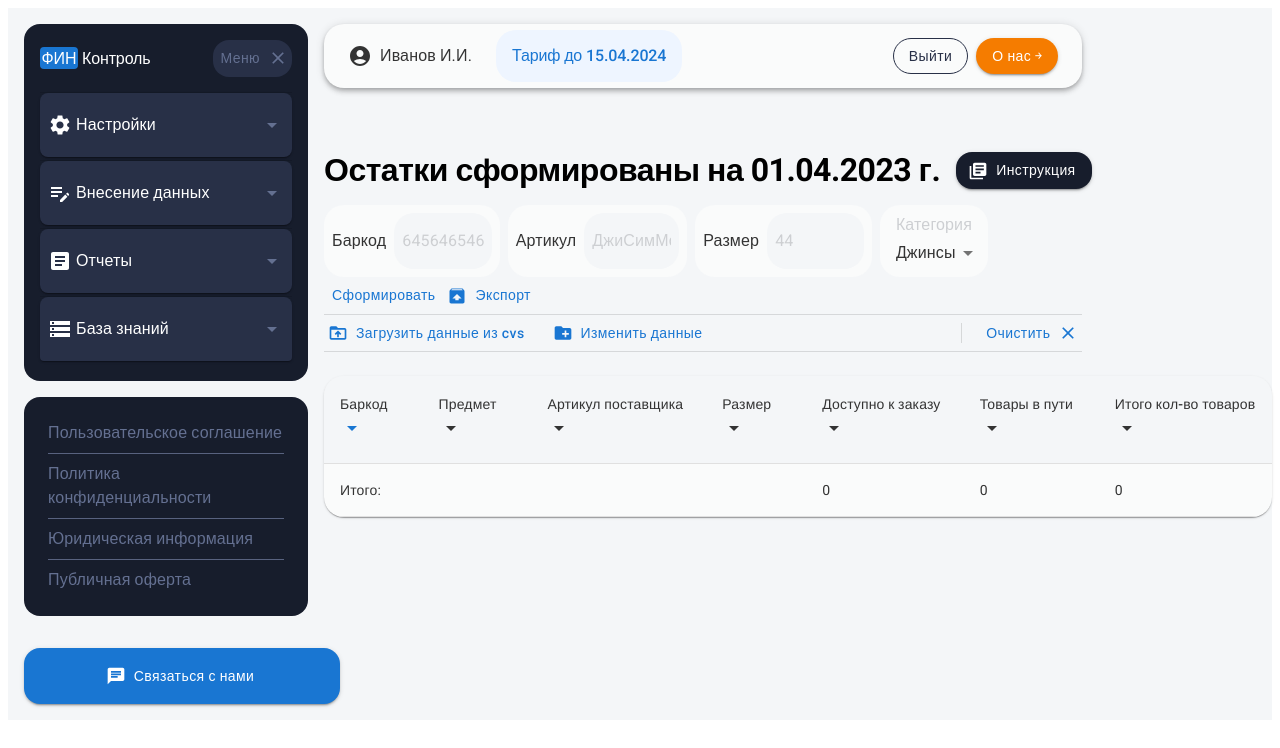
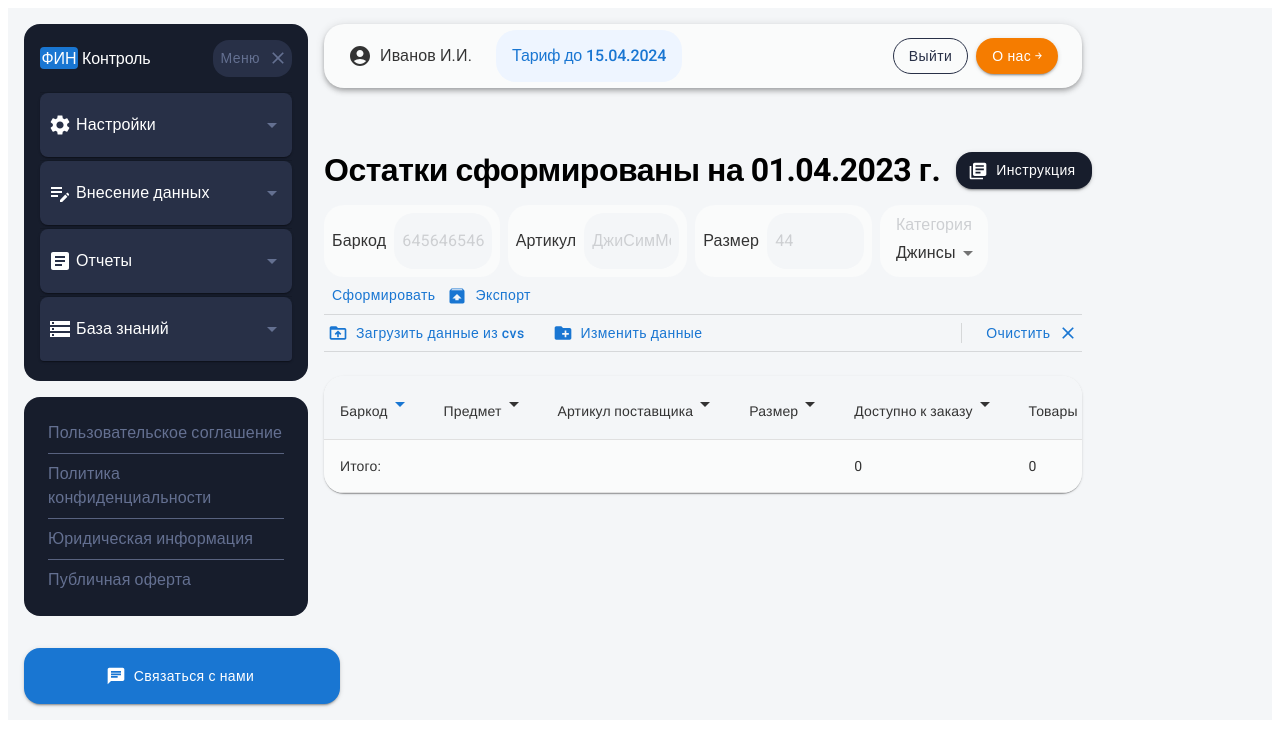
Before and after one commit to DinaraDervel/dashboard, a React (Vite) app: page / in a window 1280 px wide. Shown: the top 748 px of the page. Built offline with nearby package versions, Linux system fonts and the light colour scheme; a web font is replaced by a local one.

Commit message:
add horizontal scroll to table

```diff
--- a/src/Components/MainPage/TableArea/ProductTable/ProductTable.tsx
+++ b/src/Components/MainPage/TableArea/ProductTable/ProductTable.tsx
@@ -34,8 +34,18 @@ const ProductTable = observer(() => {
   }
 
   return (
-    <Paper sx={{ width: "100%", overflow: "auto", borderRadius: 5, mt: 3 }}>
-      <TableContainer sx={{ maxHeight: 440 }}>
+    <TableContainer
+      component={Paper}
+      sx={{
+        maxHeight: 440,
+        width: "80%",
+        overflowX: "auto",
+        overflowY: "auto",
+        borderRadius: 5,
+        mt: 3,
+        whiteSpace: "nowrap",
+      }}
+    >
       <Table stickyHeader>
         <TableHead>
           <TableRow>
@@ -121,7 +131,6 @@ const ProductTable = observer(() => {
         </TableRow>
       </Table>
     </TableContainer>
-    </Paper>
   );
 });
 
```
Lines whose indentation alone changed are shown as unchanged.
